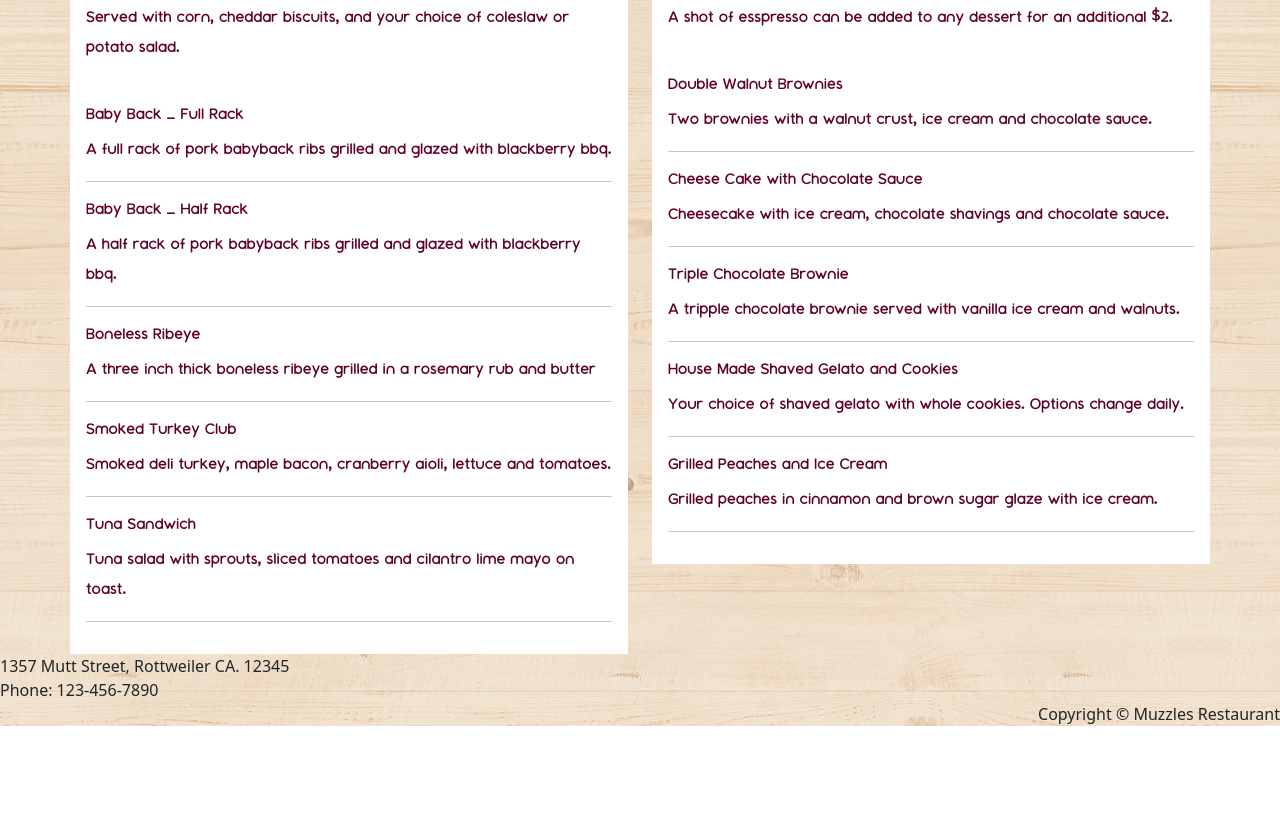
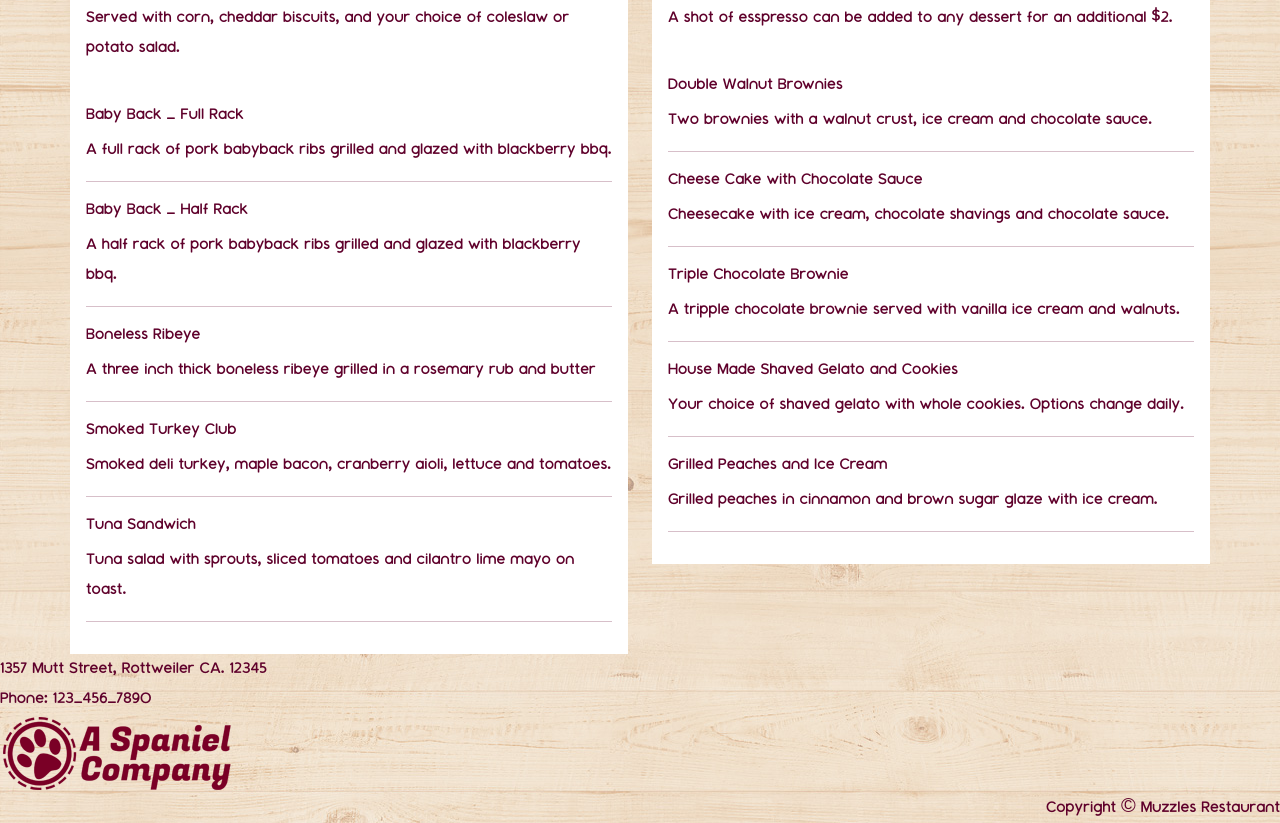
Before and after one commit to MonoToneMoe/Puppy-Restaurant, a plain HTML site: page pages/Menu.html in a window 1280 px wide. Shown: the part 1310-2133 px from the top of the page. Before the commit the page ends 2036 px from the top, so only its background shows below. Drawn offline with nearby package versions, Linux system fonts and the light colour scheme; files whose address does not match are found by name.

Commit message:
logo inputted

```diff
--- a/pages/Menu.html
+++ b/pages/Menu.html
@@ -200,9 +200,10 @@
   </div>
 </div>
 
-<footer>1357 Mutt Street, Rottweiler CA. 12345</footer>
-   <footer>Phone: 123-456-7890</footer>
-     <footer class="text-end">Copyright © Muzzles Restaurant</footer>
+<footer class="fntFace">1357 Mutt Street, Rottweiler CA. 12345</footer>
+   <footer class="fntFace">Phone: 123-456-7890</footer>
+   <img src="../assets/CompanyLogo.png">
+     <footer class="text-end fntFace">Copyright © Muzzles Restaurant</footer>
 
 
 
```
